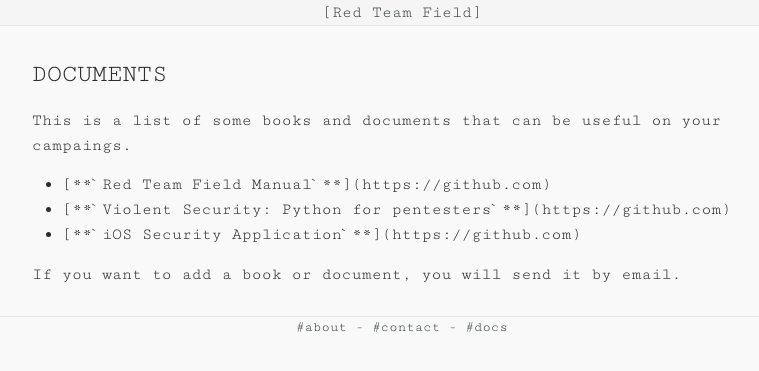
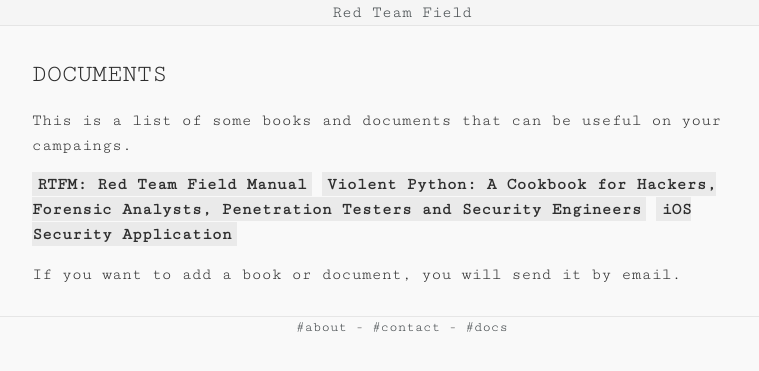
Before and after one commit to redtf/redtf.github.io, a Jekyll site: the page built from docs.md, in a window 1280 px wide. Shown: the top 371 px of the page, without its empty margins (238-997 px from the left). Built offline with Jekyll 4.4.1, drawn with Linux system fonts in a browser that asks for light colours; some web fonts are replaced.

Commit message:
More files

```diff
--- a/_includes/header.html
+++ b/_includes/header.html
@@ -1,6 +1,6 @@
 
   <header class="site-header">
     <div class="wrapper">
-    	<a href="{{ site.baseurl }}/">[Red Team Field]</a>
+    	<a href="{{ site.baseurl }}/">Red Team Field</a>
     </div>
   </header>
--- a/docs.md
+++ b/docs.md
@@ -10,10 +10,8 @@
 
 <p> This is a list of some books and documents that can be useful on your campaings. </p>
 
-<ul>
-    <li>[**`Red Team Field Manual`**](https://github.com)</li>
-    <li>[**`Violent Security: Python for pentesters`**](https://github.com)</li>
-    <li>[**`iOS Security Application`**](https://github.com)</li>
-</ul>
+[**`RTFM: Red Team Field Manual`**](https://www.amazon.es/Rtfm-Red-Team-Field-Manual/dp/1494295504)
+[**`Violent Python: A Cookbook for Hackers, Forensic Analysts, Penetration Testers and Security Engineers`**](https://www.amazon.es/Violent-Python-Cookbook-Penetration-Engineers/dp/1597499579)
+[**`iOS Security Application`**](https://www.amazon.es/iOS-Application-Security-Definitive-Developers/dp/159327601X)
 
 If you want to add a book or document, you will send it by email.
```
